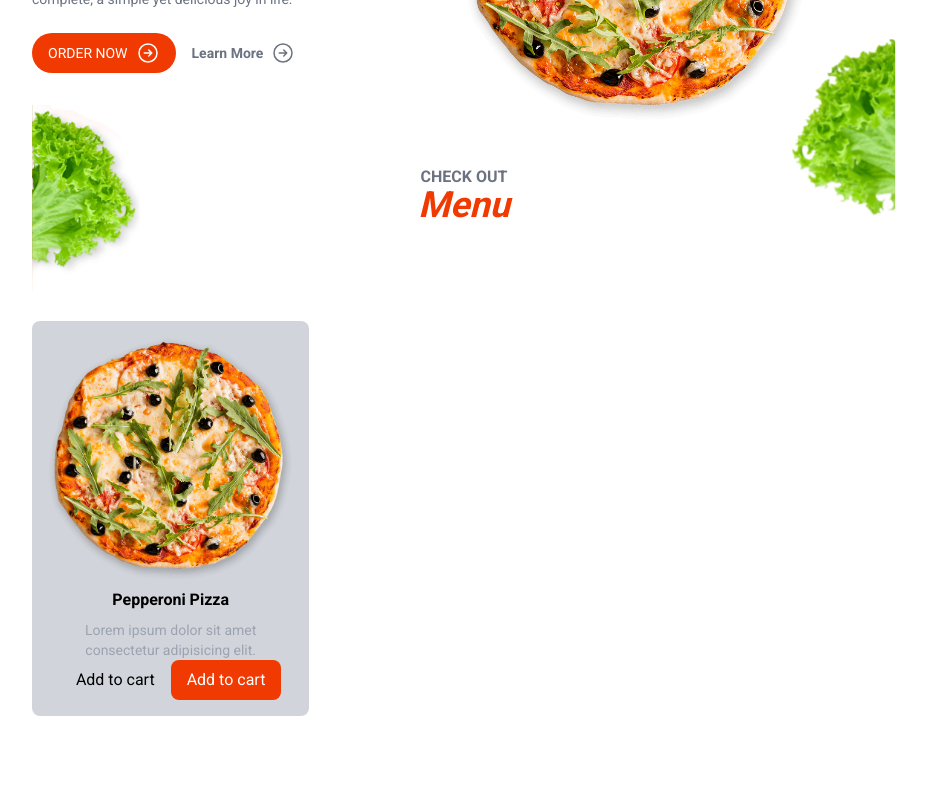
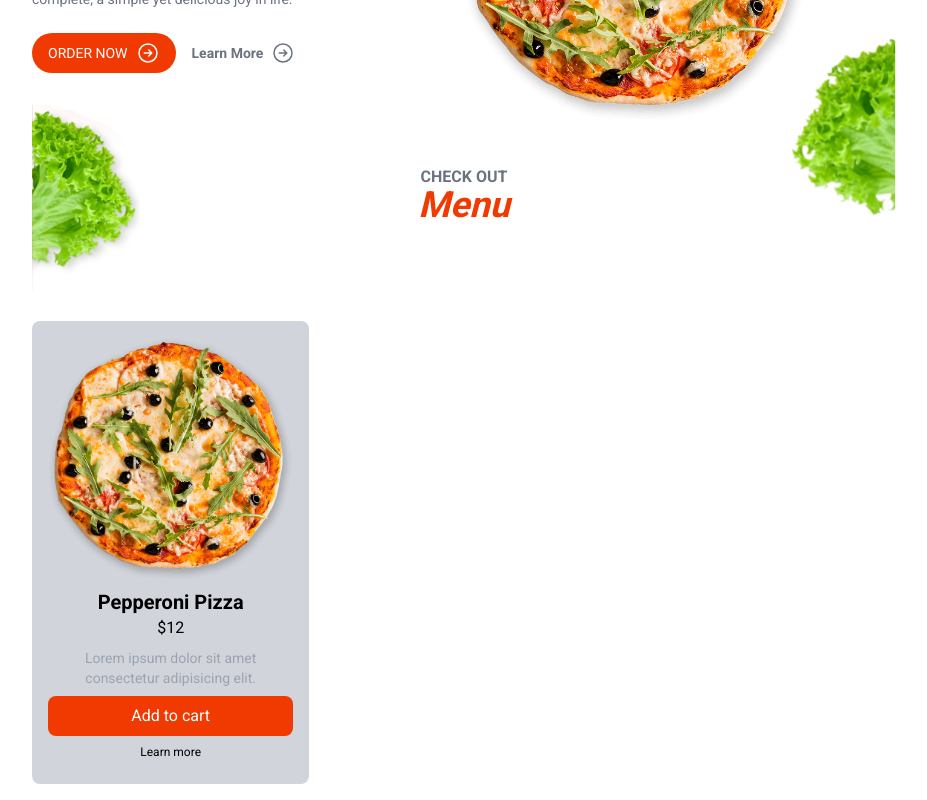
Before and after one commit to d-zucho/food-ordering-app, a Next.js app: page / in a window 1280 px wide. Shown: the part 279-1079 px from the top of the page, without its empty margins (176-1103 px from the left). Before the commit the page ends 1011 px from the top, so only its background shows below. Built offline with nearby package versions, Linux system fonts and the light colour scheme.

Commit message:
add menu item component

```diff
--- a/src/components/Button.jsx
+++ b/src/components/Button.jsx
@@ -1,8 +1,10 @@
-const Button = ({ label, bg, color, rounded }) => {
+const Button = ({ label, bg, color, rounded, children, className }) => {
   return (
     <>
-      <button className={`px-4 py-2 text-${color} bg-${bg} rounded-${rounded}`}>
-        {label}
+      <button
+        className={`px-4 py-2 text-${color} bg-${bg} rounded-${rounded} ${className}`}
+      >
+        {children}
       </button>
     </>
   )
--- a/src/components/layout/HomeMenu.jsx
+++ b/src/components/layout/HomeMenu.jsx
@@ -1,5 +1,6 @@
 import Image from 'next/image'
-import Button from '../Button'
+
+import MenuItem from '../menu/MenuItem'
 
 const HomeMenu = () => {
   return (
@@ -21,16 +22,10 @@ const HomeMenu = () => {
       </div>
 
       {/* Menu Items */}
+      {/* container */}
       <div className='grid grid-cols-3 gap-4 text-center mt-24'>
-        <div className='bg-gray-300 p-4 rounded-lg text-center'>
-          <img src='/pizza.png' alt='pizza' />
-          <h4 className='font-semibold my-2'>Pepperoni Pizza</h4>
-          <p className='text-gray-400 text-sm'>
-            Lorem ipsum dolor sit amet consectetur adipisicing elit.
-          </p>
-          <button className='px-4 py-2'>Add to cart</button>
-          <Button label='Add to cart' bg='primary' color='white' rounded='lg' />
-        </div>
+        {/* item container */}
+        <MenuItem />
       </div>
     </section>
   )
--- /dev/null
+++ b/src/components/menu/MenuItem.jsx
@@ -0,0 +1,24 @@
+import Image from 'next/image'
+import Button from '../Button'
+const MenuItem = () => {
+  return (
+    <div className='bg-gray-300 p-4 rounded-lg text-center'>
+      <img src='/pizza.png' alt='pizza' />
+      <h4 className='font-semibold mt-2 text-xl'>Pepperoni Pizza</h4>
+      <span>$12</span>
+      <p className='text-gray-400 text-sm my-2'>
+        Lorem ipsum dolor sit amet consectetur adipisicing elit.
+      </p>
+      <div className='flex flex-col'>
+        <Button bg='primary' color='white' rounded='lg'>
+          Add to cart
+        </Button>
+        <Button bg='white' color='black' rounded='lg' className='text-xs'>
+          Learn more
+        </Button>
+      </div>
+    </div>
+  )
+}
+
+export default MenuItem
```
